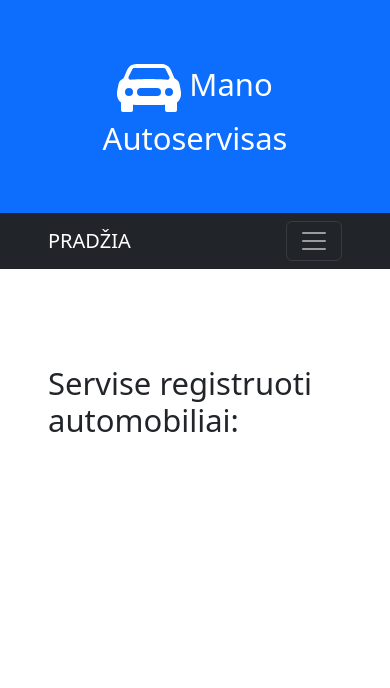
After one commit to DonatasNoreika/autoservice_202502, a Django app: page /autoservice/cars/ in a window 390 px wide. The commit adds this page. Shown: the top 688 px of the page. Run offline with Django 5.2, Linux system fonts and the light colour scheme; data that the repository does not hold is empty; some libraries are stand-ins or nearby versions.

Commit message:
4: +Sukurti puslapį (per funkciją views faile), pvz. autoservice/automobiliai, kuriame būtų atvaizduoti visi servise užregistruoti automobiliai.

```diff
--- a/mysite/autoservice/templates/base.html
+++ b/mysite/autoservice/templates/base.html
@@ -40,7 +40,7 @@
                     <button class="navbar-toggler" type="button" data-bs-toggle="collapse" data-bs-target="#navbarSupportedContent" aria-controls="navbarSupportedContent" aria-expanded="false" aria-label="Toggle navigation"><span class="navbar-toggler-icon"></span></button>
                     <div class="collapse navbar-collapse" id="navbarSupportedContent">
                         <ul class="navbar-nav ms-auto mb-2 mb-lg-0">
-                            <li class="nav-item"><a class="nav-link" href="">Taisymai</a></li>
+                            <li class="nav-item"><a class="nav-link" href="{% url 'cars' %}">Automobiliai</a></li>
                         </ul>
                     </div>
                 </div>
--- /dev/null
+++ b/mysite/autoservice/templates/cars.html
@@ -0,0 +1,11 @@
+{% extends "base.html" %}
+
+{% block "title" %}Automobiliai{% endblock %}
+
+
+{% block "content" %}
+<div class="display-5 pb-2">Servise registruoti automobiliai:</div>
+{% for car in cars %}
+<p>{{ car }}</p>
+{% endfor %}
+{% endblock %}
--- a/mysite/autoservice/urls.py
+++ b/mysite/autoservice/urls.py
@@ -1,6 +1,7 @@
 from django.urls import path
-from .views import index
+from .views import index, cars
 
 urlpatterns = [
     path("", index, name="index"),
+    path("cars/", cars, name="cars"),
 ]
--- a/mysite/autoservice/views.py
+++ b/mysite/autoservice/views.py
@@ -13,3 +13,8 @@ def index(request):
         'num_cars': num_cars,
     }
     return render(request, template_name="index.html", context=context)
+
+
+def cars(request):
+    context = {"cars": Car.objects.all()}
+    return render(request, template_name="cars.html", context=context)
```
